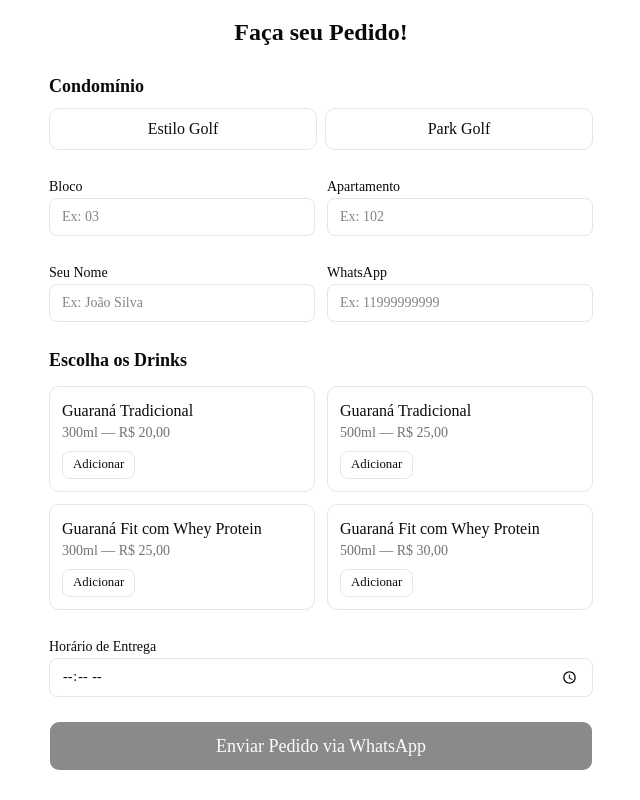
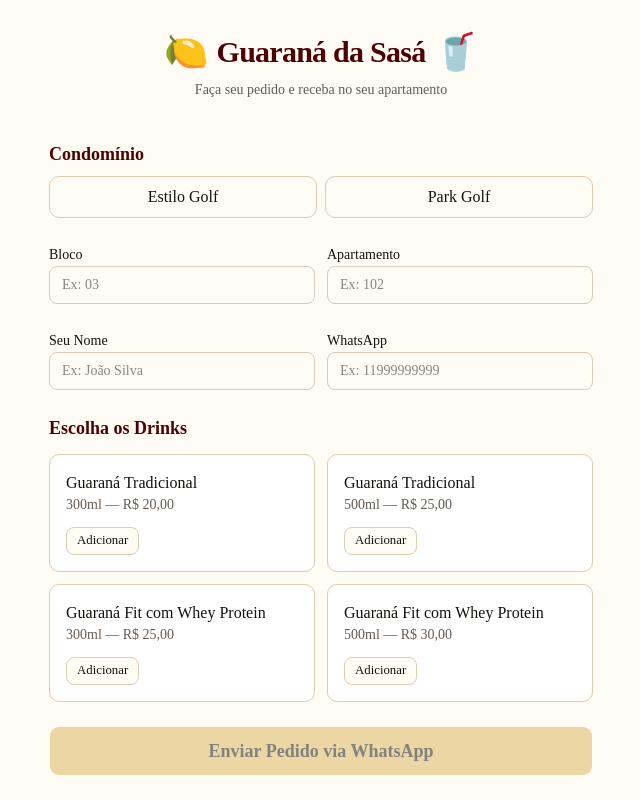
Before and after one commit to marcelodasilva/guarana-portal, a Next.js app: page / in a window 1280 px wide. Shown: the whole page, without its empty margins (319-959 px from the left). Built offline with nearby package versions, Linux system fonts and the light colour scheme.

Commit message:
create theme and remove not used fields

```diff
--- a/src/app/globals.css
+++ b/src/app/globals.css
@@ -48,72 +48,92 @@
 }
 
 :root {
-  --background: oklch(1 0 0);
-  --foreground: oklch(0.145 0 0);
+  /* Guaraná da Sasá theme */
+  --background: oklch(0.99 0.01 90);
+  --foreground: oklch(0.18 0.01 60);
   --card: oklch(1 0 0);
-  --card-foreground: oklch(0.145 0 0);
+  --card-foreground: oklch(0.18 0.01 60);
   --popover: oklch(1 0 0);
-  --popover-foreground: oklch(0.145 0 0);
-  --primary: oklch(0.205 0 0);
-  --primary-foreground: oklch(0.985 0 0);
-  --secondary: oklch(0.97 0 0);
-  --secondary-foreground: oklch(0.205 0 0);
-  --muted: oklch(0.97 0 0);
-  --muted-foreground: oklch(0.556 0 0);
-  --accent: oklch(0.97 0 0);
-  --accent-foreground: oklch(0.205 0 0);
+  --popover-foreground: oklch(0.18 0.01 60);
+
+  /* Primary: Deep Guaraná brown */
+  --primary: oklch(0.25 0.15 65);
+  --primary-foreground: oklch(0.98 0 0);
+
+  /* Secondary: Cream */
+  --secondary: oklch(0.96 0.03 90);
+  --secondary-foreground: oklch(0.22 0.10 60);
+
+  /* Muted: Soft cream */
+  --muted: oklch(0.94 0.02 60);
+  --muted-foreground: oklch(0.48 0.02 60);
+
+  /* Accent: Golden yellow */
+  --accent: oklch(0.78 0.12 85);
+  --accent-foreground: oklch(0.15 0 0);
+
   --destructive: oklch(0.58 0.22 27);
-  --border: oklch(0.922 0 0);
-  --input: oklch(0.922 0 0);
-  --ring: oklch(0.708 0 0);
+  --border: oklch(0.85 0.04 70);
+  --input: oklch(0.85 0.03 70);
+  --ring: oklch(0.25 0.15 65);
+
   --chart-1: oklch(0.809 0.105 251.813);
   --chart-2: oklch(0.623 0.214 259.815);
   --chart-3: oklch(0.546 0.245 262.881);
   --chart-4: oklch(0.488 0.243 264.376);
   --chart-5: oklch(0.424 0.199 265.638);
   --radius: 0.625rem;
+
   --sidebar: oklch(0.985 0 0);
-  --sidebar-foreground: oklch(0.145 0 0);
-  --sidebar-primary: oklch(0.205 0 0);
-  --sidebar-primary-foreground: oklch(0.985 0 0);
-  --sidebar-accent: oklch(0.97 0 0);
-  --sidebar-accent-foreground: oklch(0.205 0 0);
-  --sidebar-border: oklch(0.922 0 0);
-  --sidebar-ring: oklch(0.708 0 0);
+  --sidebar-foreground: oklch(0.18 0.01 60);
+  --sidebar-primary: oklch(0.25 0.15 65);
+  --sidebar-primary-foreground: oklch(0.98 0 0);
+  --sidebar-accent: oklch(0.94 0.02 60);
+  --sidebar-accent-foreground: oklch(0.22 0.10 60);
+  --sidebar-border: oklch(0.85 0.04 70);
+  --sidebar-ring: oklch(0.25 0.15 65);
 }
 
 .dark {
-  --background: oklch(0.145 0 0);
-  --foreground: oklch(0.985 0 0);
-  --card: oklch(0.205 0 0);
-  --card-foreground: oklch(0.985 0 0);
-  --popover: oklch(0.205 0 0);
-  --popover-foreground: oklch(0.985 0 0);
-  --primary: oklch(0.87 0.00 0);
-  --primary-foreground: oklch(0.205 0 0);
-  --secondary: oklch(0.269 0 0);
-  --secondary-foreground: oklch(0.985 0 0);
-  --muted: oklch(0.269 0 0);
-  --muted-foreground: oklch(0.708 0 0);
-  --accent: oklch(0.371 0 0);
-  --accent-foreground: oklch(0.985 0 0);
+  --background: oklch(0.18 0.01 60);
+  --foreground: oklch(0.95 0.01 90);
+  --card: oklch(0.25 0.05 60);
+  --card-foreground: oklch(0.95 0.01 90);
+  --popover: oklch(0.25 0.05 60);
+  --popover-foreground: oklch(0.95 0.01 90);
+
+  /* Primary: Golden stands out in dark */
+  --primary: oklch(0.78 0.12 85);
+  --primary-foreground: oklch(0.15 0 0);
+
+  --secondary: oklch(0.25 0.02 60);
+  --secondary-foreground: oklch(0.90 0.01 90);
+
+  --muted: oklch(0.25 0.02 60);
+  --muted-foreground: oklch(0.70 0.01 90);
+
+  --accent: oklch(0.78 0.12 85);
+  --accent-foreground: oklch(0.15 0 0);
+
   --destructive: oklch(0.704 0.191 22.216);
-  --border: oklch(1 0 0 / 10%);
-  --input: oklch(1 0 0 / 15%);
-  --ring: oklch(0.556 0 0);
+  --border: oklch(0.30 0.03 60);
+  --input: oklch(0.30 0.03 60);
+  --ring: oklch(0.78 0.12 85);
+
   --chart-1: oklch(0.809 0.105 251.813);
   --chart-2: oklch(0.623 0.214 259.815);
   --chart-3: oklch(0.546 0.245 262.881);
   --chart-4: oklch(0.488 0.243 264.376);
   --chart-5: oklch(0.424 0.199 265.638);
-  --sidebar: oklch(0.205 0 0);
-  --sidebar-foreground: oklch(0.985 0 0);
-  --sidebar-primary: oklch(0.488 0.243 264.376);
-  --sidebar-primary-foreground: oklch(0.985 0 0);
-  --sidebar-accent: oklch(0.269 0 0);
-  --sidebar-accent-foreground: oklch(0.985 0 0);
-  --sidebar-border: oklch(1 0 0 / 10%);
-  --sidebar-ring: oklch(0.556 0 0);
+
+  --sidebar: oklch(0.25 0.02 60);
+  --sidebar-foreground: oklch(0.95 0.01 90);
+  --sidebar-primary: oklch(0.78 0.12 85);
+  --sidebar-primary-foreground: oklch(0.15 0 0);
+  --sidebar-accent: oklch(0.35 0.03 60);
+  --sidebar-accent-foreground: oklch(0.95 0.01 90);
+  --sidebar-border: oklch(0.30 0.03 60);
+  --sidebar-ring: oklch(0.78 0.12 85);
 }
 
 @layer base {
--- a/src/app/ui/form.tsx
+++ b/src/app/ui/form.tsx
@@ -28,7 +28,6 @@ export default function OrderForm({ receipts }: OrderFormProps) {
   const [customerName, setCustomerName] = useState("");
   const [customerPhone, setCustomerPhone] = useState("");
   const [cart, setCart] = useState<CartItem[]>([]);
-  const [deliveryTime, setDeliveryTime] = useState("");
   const [customizingIndex, setCustomizingIndex] = useState<{
     drinkIndex: number;
   } | null>(null);
@@ -108,11 +107,6 @@ export default function OrderForm({ receipts }: OrderFormProps) {
     lines.push(`💰 *TOTAL DO PEDIDO:* ${formatCurrency(totalValue)}`);
     lines.push("━━━━━━━━━━━━━━━━━━━━━━━━━━━━");
 
-    if (deliveryTime) {
-      const time = new Date(deliveryTime);
-      lines.push(`🕐 *Horário de entrega:* ${time.toLocaleTimeString("pt-BR", { hour: "2-digit", minute: "2-digit" })}`);
-    }
-
     lines.push("");
     lines.push("_Obrigado por pedir! Em breve entraremos em contato._ ✨");
 
@@ -146,11 +140,22 @@ export default function OrderForm({ receipts }: OrderFormProps) {
 
   return (
     <form className="max-w-xl mx-auto p-4 space-y-6" onSubmit={handleSubmit}>
-      <h1 className="text-2xl font-bold text-center">Faça seu Pedido!</h1>
+      <header className="text-center space-y-2 py-4">
+        <div className="flex items-center justify-center gap-2">
+          <span className="text-4xl">🍋</span>
+          <h1 className="text-3xl font-extrabold tracking-tight text-primary">
+            Guaraná da Sasá
+          </h1>
+          <span className="text-4xl">🥤</span>
+        </div>
+        <p className="text-muted-foreground text-sm">
+          Faça seu pedido e receba no seu apartamento
+        </p>
+      </header>
 
       {/* Condo selector */}
       <section className="space-y-2">
-        <h2 className="font-semibold text-lg">Condomínio</h2>
+        <h2 className="font-semibold text-lg text-primary">Condomínio</h2>
         <div className="flex gap-2">
           {(["Estilo Golf", "Park Golf"] as CondoType[]).map((c) => (
             <button
@@ -228,12 +233,12 @@ export default function OrderForm({ receipts }: OrderFormProps) {
 
       {/* Drink menu */}
       <section className="space-y-3">
-        <h2 className="font-semibold text-lg">Escolha os Drinks</h2>
+        <h2 className="font-semibold text-lg text-primary">Escolha os Drinks</h2>
         <div className="grid grid-cols-1 sm:grid-cols-2 gap-3">
           {receipts.map((drink, idx) => (
             <div
-              key={drink.name}
-              className="border rounded-lg p-3 space-y-2 hover:shadow-md transition"
+              key={`${drink.name}-${drink.size}`}
+              className="border rounded-lg p-4 space-y-3 hover:shadow-lg hover:border-accent transition bg-card"
             >
               <div>
                 <p className="font-medium">{drink.name}</p>
@@ -257,7 +262,7 @@ export default function OrderForm({ receipts }: OrderFormProps) {
       {/* Cart */}
       {cart.length > 0 && (
         <section className="space-y-2">
-          <h2 className="font-semibold text-lg">
+          <h2 className="font-semibold text-lg text-primary">
             Seu Pedido ({cart.length} {cart.length === 1 ? "item" : "itens"})
           </h2>
           <div className="space-y-2">
@@ -275,7 +280,7 @@ export default function OrderForm({ receipts }: OrderFormProps) {
               return (
                 <div
                   key={item.id}
-                  className="border rounded-lg p-3 text-sm space-y-1"
+                  className="border rounded-lg p-4 text-sm space-y-2 bg-secondary/20"
                 >
                   <div className="flex justify-between items-start">
                     <div>
@@ -303,26 +308,18 @@ export default function OrderForm({ receipts }: OrderFormProps) {
               );
             })}
           </div>
-          <p className="text-lg font-bold text-right">
+          <p className="text-lg font-bold text-right text-primary">
             Total: {formatCurrency(totalValue)}
           </p>
         </section>
       )}
 
-      {/* Delivery time */}
-      <section className="space-y-1">
-        <label htmlFor="delivery-time" className="text-sm font-medium">Horário de Entrega</label>
-        <input
-          id="delivery-time"
-          type="time"
-          value={deliveryTime}
-          onChange={(e) => setDeliveryTime(e.target.value)}
-          className="w-full rounded-md border border-input bg-background px-3 py-2 text-sm"
-        />
-      </section>
-
       {/* Submit */}
-      <Button className="w-full py-6 text-lg" disabled={!isValid} type="submit">
+      <Button
+        className="w-full py-6 text-lg font-bold bg-accent text-accent-foreground hover:bg-accent/80"
+        disabled={!isValid}
+        type="submit"
+      >
         Enviar Pedido via WhatsApp
       </Button>
 
@@ -361,7 +358,8 @@ function DrinkCustomizer({ drink, onConfirm, onCancel }: DrinkCustomizerProps) {
         const group = ing as OptionsGroupReceipt;
         const defaultOpt = group.options.find((o) => o.default);
         if (defaultOpt) init[group.name] = defaultOpt.name;
-        else if (group.options.length > 0) init[group.name] = group.options[0].name;
+        else if (group.options.length > 0)
+          init[group.name] = group.options[0].name;
       }
     }
     return init;
@@ -392,7 +390,7 @@ function DrinkCustomizer({ drink, onConfirm, onCancel }: DrinkCustomizerProps) {
         </p>
 
         {drink.ingredients.map((ing) => {
-          const keyName = ing.name;
+          const keyName = typeof ing === 'object' && 'name' in ing ? ing.name : String(ing);
           return (
             <div key={keyName} className="space-y-1">
               {"options" in ing ? (
```
